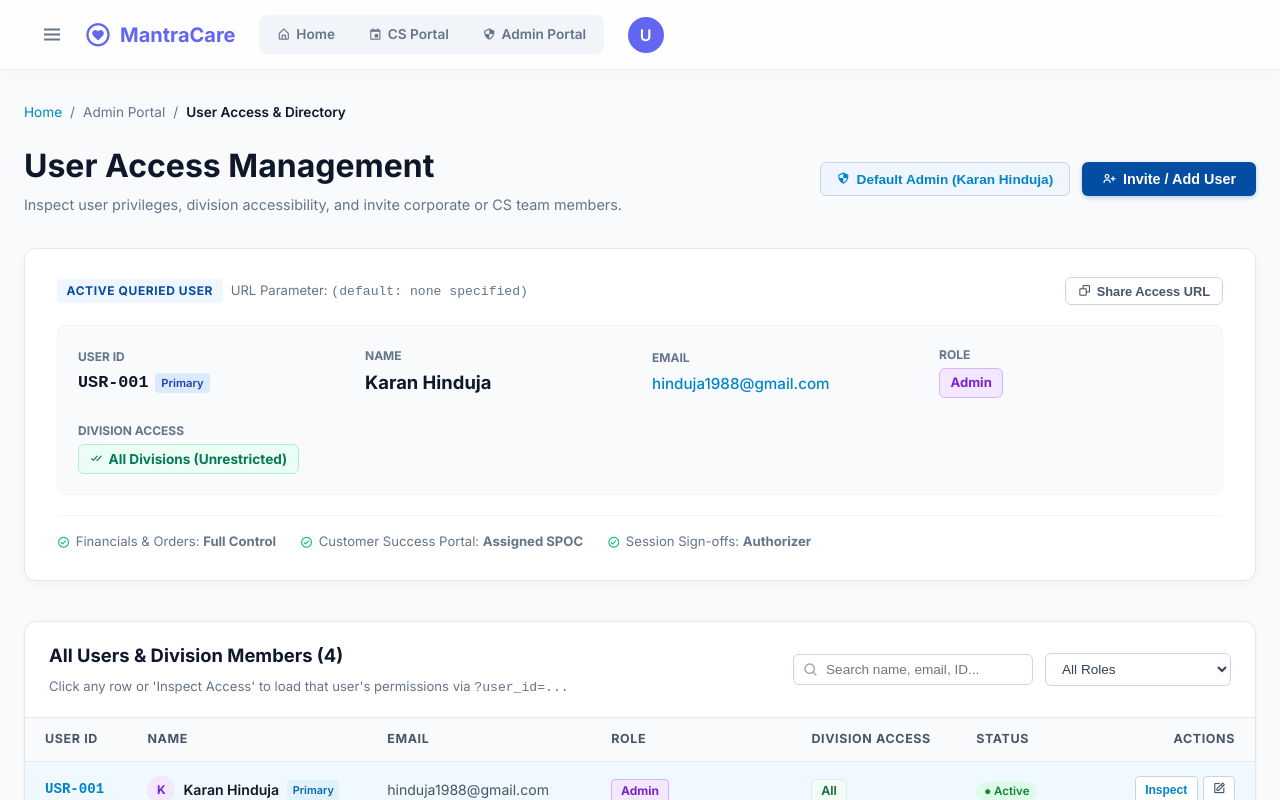
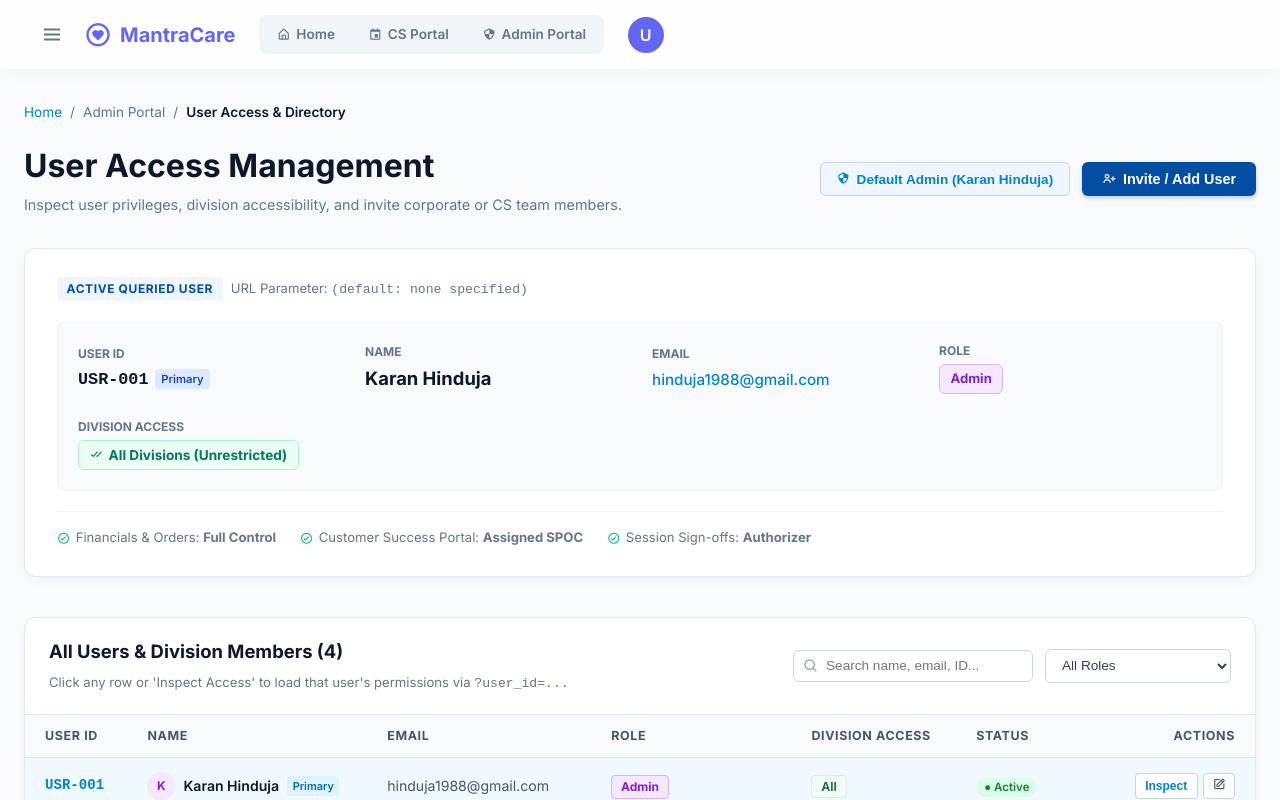
Before and after one commit to karan-mantracare/cs-admin-billing, a React (Vite) app: page /user in a window 1280 px wide. Shown: the top 800 px of the page. Built offline with nearby package versions, Linux system fonts and the light colour scheme.

Commit message:
Remove Share Access URL button from UserPage

```diff
--- a/src/pages/UserPage.jsx
+++ b/src/pages/UserPage.jsx
@@ -16,7 +16,6 @@
   const [isModalOpen, setIsModalOpen] = useState(false);
   const [editingUser, setEditingUser] = useState(null);
   const [toastMessage, setToastMessage] = useState('');
-  const [copiedId, setCopiedId] = useState(null);
 
   // Current session determination (Only Karan Hinduja - Admin can access)
   const currentLoggedInUser = (() => {
@@ -129,16 +128,6 @@
       setSearchParams({});
     }
     showToast('User removed');
-  };
-
-  const handleCopyLink = (uid) => {
-    const url = `${window.location.origin}/user?user_id=${encodeURIComponent(uid)}`;
-    if (navigator?.clipboard?.writeText) {
-      navigator.clipboard.writeText(url);
-    }
-    setCopiedId(uid);
-    setTimeout(() => setCopiedId(null), 2000);
-    showToast('Direct user access URL copied!');
   };
 
   const filteredUsers = usersList.filter((u) => {
@@ -357,27 +346,6 @@
                 URL Parameter: <code>{userIdQuery ? `?user_id=${userIdQuery}` : '(default: none specified)'}</code>
               </span>
             </div>
-
-            <button
-              type="button"
-              onClick={() => handleCopyLink(activeUser.user_id)}
-              style={{
-                display: 'inline-flex',
-                alignItems: 'center',
-                gap: '0.35rem',
-                padding: '0.35rem 0.75rem',
-                borderRadius: '6px',
-                border: '1px solid #cbd5e1',
-                background: '#ffffff',
-                color: '#475569',
-                fontSize: '0.8rem',
-                fontWeight: '600',
-                cursor: 'pointer'
-              }}
-            >
-              <i className={copiedId === activeUser.user_id ? 'bx bx-check' : 'bx bx-copy'}></i>
-              <span>{copiedId === activeUser.user_id ? 'Link Copied!' : 'Share Access URL'}</span>
-            </button>
           </div>
 
           {/* User Details Grid */}
```
